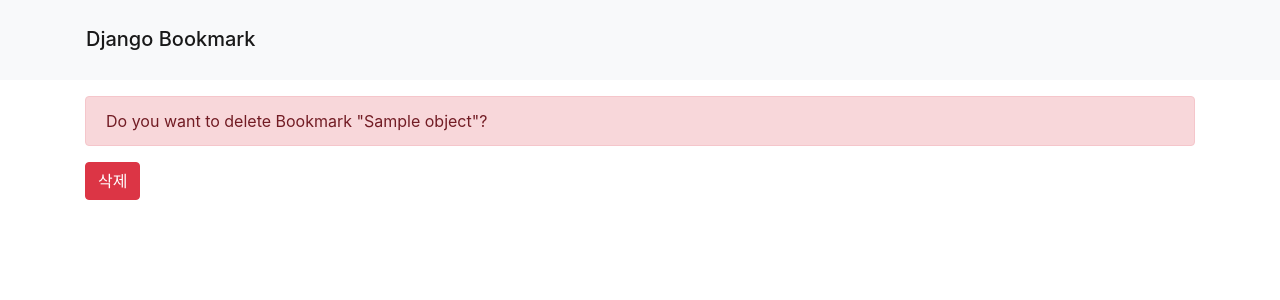
After one commit to nab5m/bookmark, a Django app: template bookmark/templates/bookmark/bookmark_confirm_delete.html in a window 1280 px wide. The commit adds this page. Shown: the top 300 px of the page. Run offline with Django 3.2, Linux system fonts and the light colour scheme; the template is opened without the code that fills it: most values are stand-ins (such as "Sample title", 1, 10 or a date in 2020); some libraries are stand-ins or nearby versions.

Commit message:
add DeleteView

```diff
--- /dev/null
+++ b/bookmark/templates/bookmark/bookmark_confirm_delete.html
@@ -0,0 +1,13 @@
+{% extends 'base.html' %}
+{% block title %}{{ block.super }}-삭제{% endblock %}
+{% block content %}
+    <div class="container">
+        <form method="post">
+            {% csrf_token %}
+            <div class="alert alert-danger">
+                Do you want to delete Bookmark "{{ object }}"?
+            </div>
+            <input type="submit" value="삭제" class="btn btn-danger" />
+        </form>
+    </div>
+{% endblock %}
--- a/bookmark/templates/bookmark/bookmark_list.html
+++ b/bookmark/templates/bookmark/bookmark_list.html
@@ -38,9 +38,9 @@
                         </button>
                     </td>
                     <td>
-                        <button class="btn btn-danger">
+                        <a href="{% url 'bookmark:delete' bookmark.id %}" class="btn btn-danger">
                             삭제
-                        </button>
+                        </a>
                     </td>
                 </tr>
             {% endfor %}
--- a/bookmark/urls.py
+++ b/bookmark/urls.py
@@ -14,8 +14,8 @@
     2. Add a URL to urlpatterns:  path('blog/', include('blog.urls'))
 """
 from django.contrib import admin
-from django.urls import path, include
-from django.views.generic import ListView, CreateView
+from django.urls import path, include, reverse_lazy
+from django.views.generic import ListView, CreateView, DeleteView, DetailView
 
 from bookmark.models import Bookmark
 from bookmark.views import BookmarkCreateView
@@ -24,6 +24,6 @@
 
 urlpatterns = [
     path('', ListView.as_view(model=Bookmark, paginate_by=5), name="index"),
-    #path('add/', CreateView.as_view(model=Bookmark, template_name='bookmark/bookmark_add.html', fields=['site_name', 'site_url'],), name="add",),
     path('add/', BookmarkCreateView.as_view(), name="add"),
+    path('delete/<int:pk>/', DeleteView.as_view(model=Bookmark, success_url=reverse_lazy('bookmark:index')), name="delete",),
 ]
```
